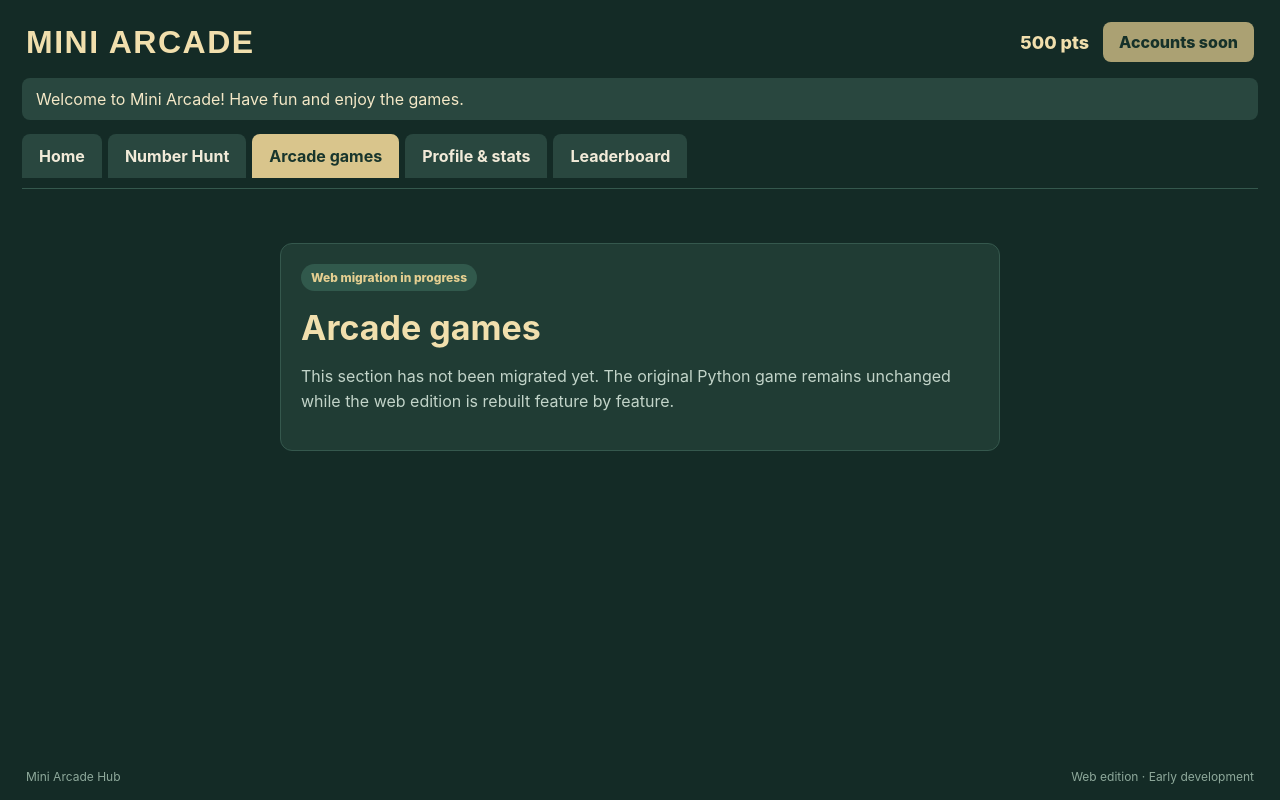
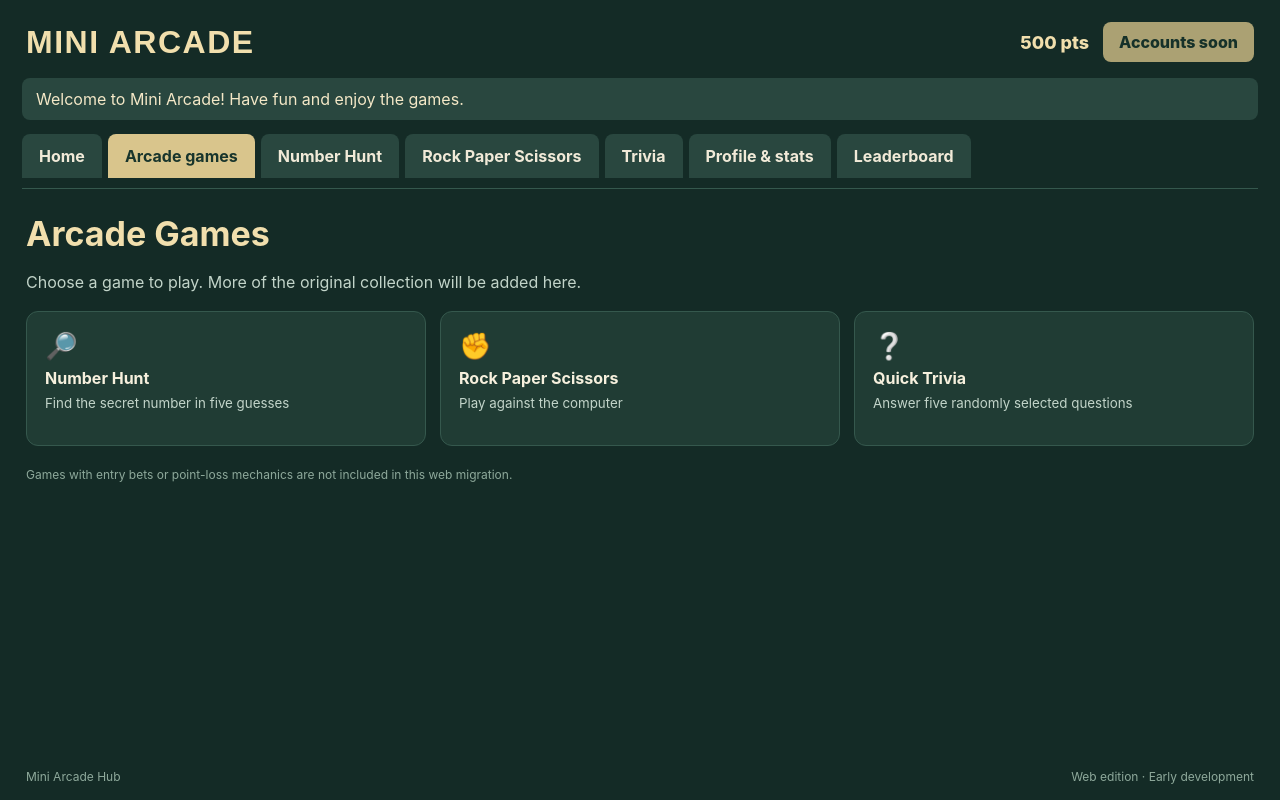
Before and after one commit to mynameiskarl-TVE/KarlsGameHub, a React (Vite) app in the folder web-version/: page / in a window 1280 px wide. Both pictures are taken after a click on the button "Arcade games". Built offline with nearby package versions, Linux system fonts and the light colour scheme.

Commit message:
Integrate Rock Paper Scissors and Trivia into the web arcade

```diff
--- a/web-version/src/main.jsx
+++ b/web-version/src/main.jsx
@@ -1,16 +1,39 @@
 import React from "react";
 import { createRoot } from "react-dom/client";
 import NumberHuntGame from "./components/NumberHuntGame.jsx";
+import RockPaperScissorsGame from "./components/RockPaperScissorsGame.jsx";
+import TriviaGame from "./components/TriviaGame.jsx";
 import "./style.css";
 
-const tabs = ["Home", "Number Hunt", "Arcade games", "Profile & stats", "Leaderboard"];
+const tabs = [
+  "Home",
+  "Arcade games",
+  "Number Hunt",
+  "Rock Paper Scissors",
+  "Trivia",
+  "Profile & stats",
+  "Leaderboard",
+];
+
+const formatPoints = (value) => new Intl.NumberFormat("en-US").format(value);
 
 function App() {
   const [active, setActive] = React.useState("Home");
   const [balance, setBalance] = React.useState(500);
 
   function awardPoints(amount) {
+    if (!Number.isSafeInteger(amount) || amount <= 0) return;
     setBalance((current) => current + amount);
+  }
+
+  function gameCard(title, description, icon, tab) {
+    return (
+      <button className="game-card" type="button" key={title} onClick={() => setActive(tab)}>
+        <span className="game-icon" aria-hidden="true">{icon}</span>
+        <strong>{title}</strong>
+        <small>{description}</small>
+      </button>
+    );
   }
 
   return (
@@ -25,7 +48,7 @@ function App() {
           MINI ARCADE
         </button>
         <div className="account-area">
-          <span className="balance">{new Intl.NumberFormat("en-US").format(balance)} pts</span>
+          <span className="balance">{formatPoints(balance)} pts</span>
           <button
             className="small-button"
             type="button"
@@ -63,50 +86,61 @@ function App() {
             <div className="cards">
               <article className="card">
                 <h2>YOUR BALANCE</h2>
-                <p>Your current arcade balance is {new Intl.NumberFormat("en-US").format(balance)} points.</p>
+                <p>Your current arcade balance is {formatPoints(balance)} points.</p>
                 <span className="pill">Fictional points</span>
               </article>
               <article className="card">
                 <h2>ARCADE PROGRESS</h2>
-                <p>Number Hunt is now playable. More games, profiles and cloud saves are being migrated.</p>
-                <span className="pill">Web edition</span>
+                <p>Number Hunt, Rock Paper Scissors and Trivia are now playable in the web edition.</p>
+                <span className="pill">3 games available</span>
               </article>
             </div>
             <h2 className="section-heading">Jump back in</h2>
             <div className="game-grid">
-              <button className="game-card" onClick={() => setActive("Number Hunt")}>
-                <span className="game-icon">🔎</span>
-                <strong>Number Hunt</strong>
-                <small>Find the secret number</small>
-              </button>
-              <button className="game-card" onClick={() => setActive("Arcade games")}>
-                <span className="game-icon">🎮</span>
-                <strong>Arcade games</strong>
-                <small>More games to explore</small>
-              </button>
-              <button className="game-card" onClick={() => setActive("Leaderboard")}>
-                <span className="game-icon">🏆</span>
-                <strong>Leaderboard</strong>
-                <small>See the standings</small>
-              </button>
+              {gameCard("Number Hunt", "Find the secret number", "🔎", "Number Hunt")}
+              {gameCard("Rock Paper Scissors", "Choose your move", "✊", "Rock Paper Scissors")}
+              {gameCard("Quick Trivia", "Try five questions", "❔", "Trivia")}
             </div>
-            <p className="session-note">Points are temporary in this early web version and will reset when the page reloads. Account saves are a later migration step.</p>
           </>
         )}
 
-        {/* Keep the game mounted while changing tabs so an active round is preserved. */}
+        {active === "Arcade games" && (
+          <>
+            <h1>Arcade Games</h1>
+            <p className="muted">Choose a game to play. More of the original collection will be added here.</p>
+            <div className="game-grid arcade-game-grid">
+              {gameCard("Number Hunt", "Find the secret number in five guesses", "🔎", "Number Hunt")}
+              {gameCard("Rock Paper Scissors", "Play against the computer", "✊", "Rock Paper Scissors")}
+              {gameCard("Quick Trivia", "Answer five randomly selected questions", "❔", "Trivia")}
+            </div>
+            <p className="session-note">Games with entry bets or point-loss mechanics are not included in this web migration.</p>
+          </>
+        )}
+
+        {/* Keep each game mounted while switching tabs, so active rounds are preserved. */}
         <div hidden={active !== "Number Hunt"}>
           <NumberHuntGame balance={balance} onEarnPoints={awardPoints} />
         </div>
+        <div hidden={active !== "Rock Paper Scissors"}>
+          <RockPaperScissorsGame balance={balance} onEarnPoints={awardPoints} />
+        </div>
+        <div hidden={active !== "Trivia"}>
+          <TriviaGame balance={balance} onEarnPoints={awardPoints} />
+        </div>
 
-        {active !== "Home" && active !== "Number Hunt" && (
+        {active === "Profile & stats" && (
           <div className="placeholder card">
-            <span className="pill">Web migration in progress</span>
-            <h1>{active}</h1>
-            <p>
-              This section has not been migrated yet. The original Python game remains
-              unchanged while the web edition is rebuilt feature by feature.
-            </p>
+            <span className="pill">Coming in a later step</span>
+            <h1>Profile &amp; Stats</h1>
+            <p>Your current session balance is {formatPoints(balance)} points. Account-based profiles, game statistics, and save backup are part of the next migration stage.</p>
+          </div>
+        )}
+
+        {active === "Leaderboard" && (
+          <div className="placeholder card">
+            <span className="pill">Coming in a later step</span>
+            <h1>Leaderboard</h1>
+            <p>The online leaderboard will be connected after the account system and Supabase security checks are migrated.</p>
           </div>
         )}
       </section>
```
